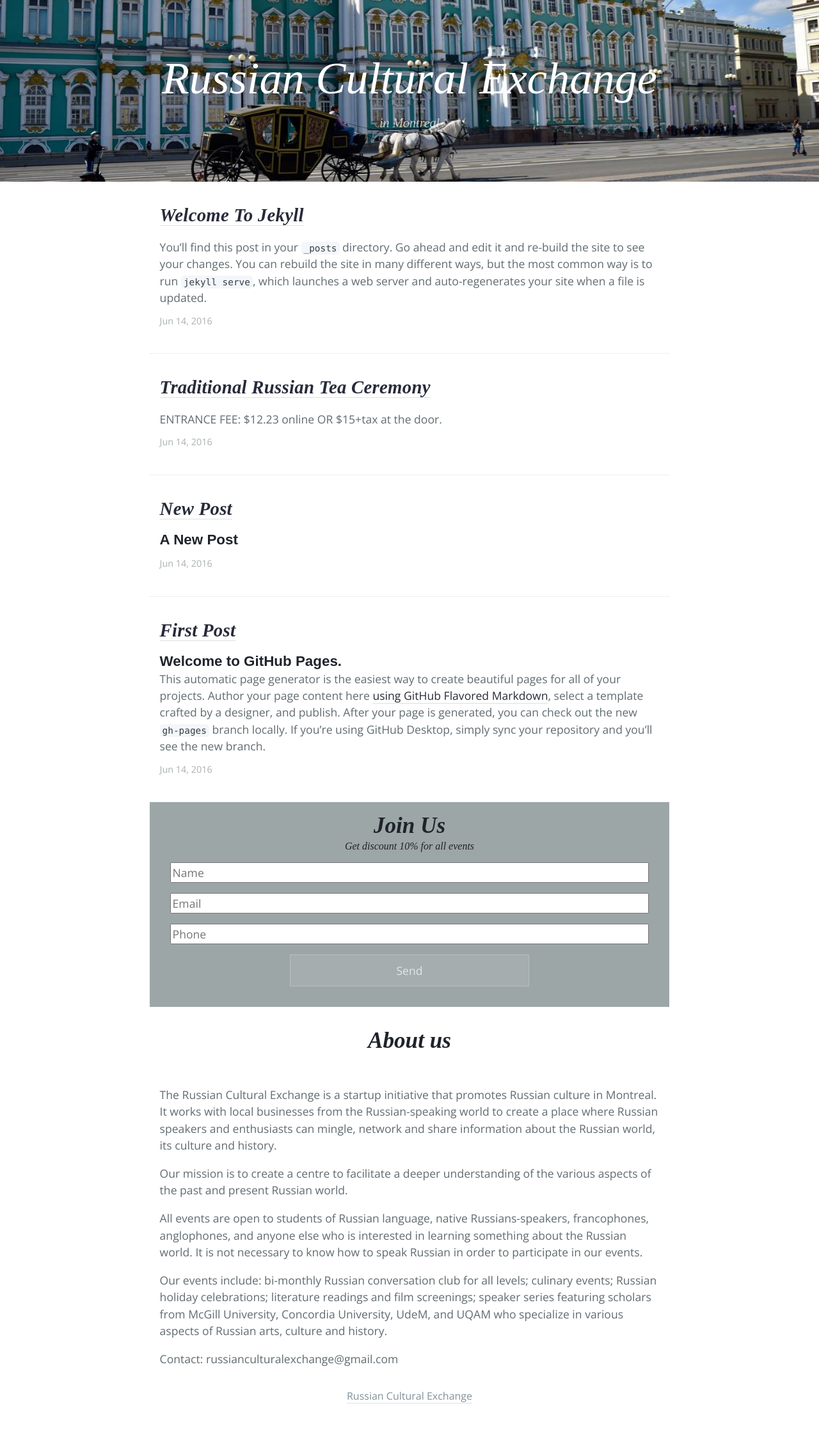
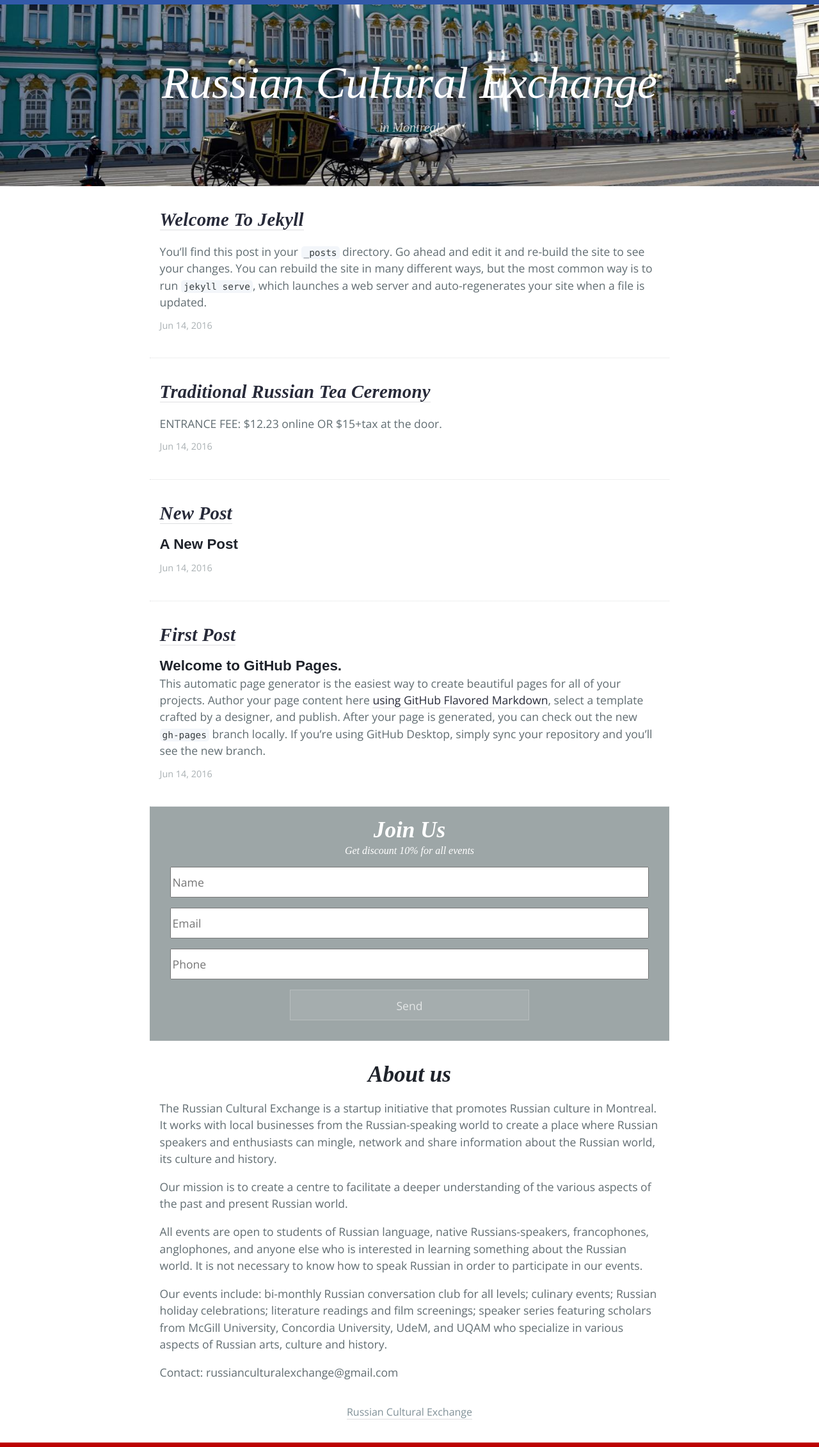
Before and after one commit to dy/mircamtl.github.io, a Jekyll site: the page built from index.html, in a window 1280 px wide. Shown: the whole page at 64% size. Built offline with Jekyll 4.4.1, drawn with Linux system fonts in a browser that asks for light colours; some web fonts are replaced.

Commit message:
Add a bit of identity

```diff
--- a/_layouts/post.html
+++ b/_layouts/post.html
@@ -49,7 +49,6 @@ layout: default
 	{% endif %}
 
 	<footer class="post-footer">
-		TODO: share buttons
 	</footer>
 
 </article>
--- a/css/index.css
+++ b/css/index.css
@@ -10,6 +10,8 @@ body {
 	line-height: 1.5;
 	color: #606c71;
 	font-family: 'Open Sans', sans-serif;
+	border-top: .45rem solid rgb(50, 89, 169);
+	border-bottom: .45rem solid rgb(188, 0, 0);
 }
 
 a {
@@ -340,7 +342,7 @@ h6 {
 @media screen and (min-width: 64em) {
 	.page-content {
 		max-width: 64rem;
-		padding: 0 6.6rem 2.2rem;
+		padding: 0 6.6rem;
 		margin: 0 auto;
 		font-size: 1.1rem;
 	};
@@ -348,7 +350,7 @@ h6 {
 
 @media screen and (min-width: 42em) and (max-width: 64em) {
 	.page-content {
-		padding: 0 4.4rem 2.2rem;
+		padding: 0 4.4rem;
 		font-size: 1.1rem;
 	};
 }
@@ -361,7 +363,7 @@ h6 {
 }
 
 .site-footer {
-	line-height: 3.6rem;
+	line-height: 6rem;
 	text-align: center;
 }
 
@@ -400,7 +402,7 @@ h6 {
 	text-align: center;
 }
 .about-us-content {
-	padding: 1rem 1rem;
+	padding: 0rem 1rem;
 }
 
 
@@ -413,8 +415,10 @@ h6 {
 }
 .form-title {
 	margin: 0;
+	color: white;
 }
 .form-tagline {
+	color: white;
 	margin: 0;
 	font-size: 1rem;
 	font-weight: normal;
@@ -422,15 +426,16 @@ h6 {
 .form-input {
 	display: block;
 	width: 100%;
-	height: 2rem;
-	line-height: 2rem;
+	height: 3rem;
+	line-height: 3rem;
 	margin: 1rem 0;
 }
 .form-submit {
 	display: block;
 	width: 50%;
-	/*height: 2rem;*/
-	/*line-height: 2rem;*/
+	height: 3rem;
+	padding: 0;
+	line-height: 3rem;
 	margin: 1rem auto;
 	/*color: black;*/
 	/*border: 0;*/
```
